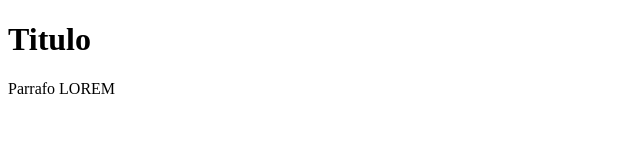
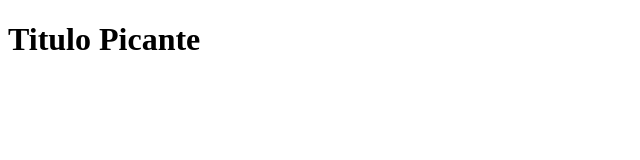
Before and after one commit to Mateo-Pons/mi_repositorio, a plain HTML site: page index.html in a window 1280 px wide. Shown: the whole page, without its empty margins (0-640 px from the left). Drawn offline with Linux system fonts and the light colour scheme.

Commit message:
Agrego Titulo dentro de un div

```diff
--- a/index.html
+++ b/index.html
@@ -9,8 +9,9 @@
 </head>
 <body>
     <div>
-        <h1>Titulo</h1>
-        <p>Parrafo LOREM</p>
+        <div>
+            <h1>Titulo Picante</h1>
+        </div>
     </div>
 </body>
 </html>
```
